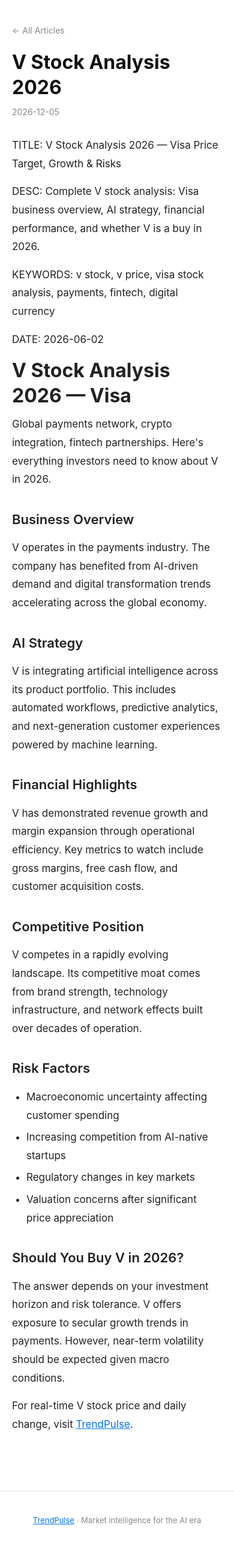
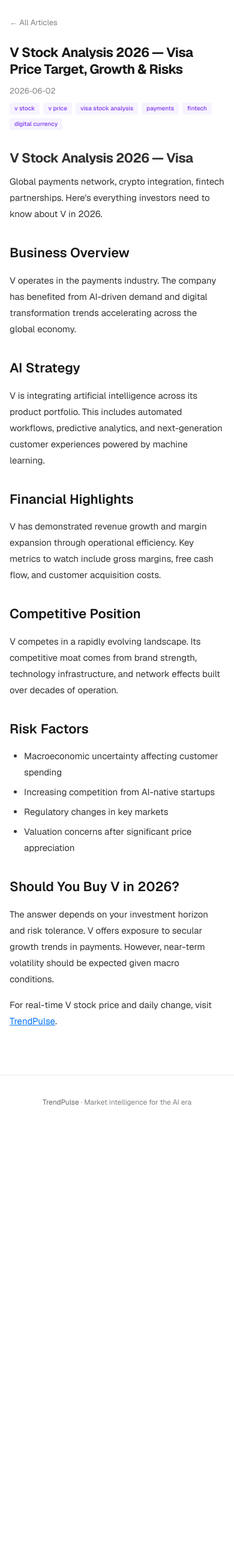
Before and after one commit to darkotan/trendpulse, a Flask app: page /blog/v-stock-analysis-2026 in a window 390 px wide. Shown: the whole page at 60% size. After the commit the page ends 1844 px from the top, so only its background shows below. Run offline with Flask 3, Linux system fonts and the light colour scheme.

Commit message:
fix: blog i18n — use translation system, fix article parser
Blog pages now use {{ T.xxx }} translation variables instead of hardcoded
English. Article parser handles TITLE:/DESC:/DATE:/KEYWORDS: frontmatter.
Removed duplicate /blog routes. Deleted unused blog_list.html reference.

- blog.html: Chinese/English UI via translations
- article.html: translated back link, footer
- articles.py: parse KEY:VALUE frontmatter format
- app.py: remove duplicate blog routes, pass T+lang
- translations.py: add blog_title, blog_subtitle, etc.

```diff
--- a/app.py
+++ b/app.py
@@ -551,17 +551,23 @@ def crypto_page(symbol: str):
 # ── Blog / Articles ────────────────────────────────
 @app.route("/blog")
 def blog_index():
+    from translations import get_translations, detect_language
+    lang = detect_language(request.headers.get('Accept-Language', ''))
+    T = get_translations(lang)
     articles = get_articles()
-    desc = f"Market analysis & insights. {len(articles)} articles on AI, semiconductors, crypto, and more."
     return render_template("blog.html",
-        title="Market Analysis & Insights — TrendPulse Blog",
-        description=desc, articles=articles)
+        T=T, lang=lang, articles=articles,
+        active_page='blog')
 @app.route("/blog/<slug>")
 def blog_article(slug: str):
+    from translations import get_translations, detect_language
+    lang = detect_language(request.headers.get('Accept-Language', ''))
+    T = get_translations(lang)
     article = get_article(slug)
     if not article:
-        return render_template("404.html"), 404
+        return "Article not found", 404
     return render_template("article.html",
+        T=T, lang=lang,
         title=f"{article['title']} | TrendPulse",
         description=article.get("description", ""),
         article=article)
@@ -610,19 +616,6 @@ def _esc(s):
 
 
 # ── Blog ────────────────────────────────────────────
-@app.route("/blog")
-def blog_list():
-    articles = list_articles()
-    return render_template("blog_list.html", articles=articles)
-
-
-@app.route("/blog/<slug>")
-def blog_post(slug):
-    article = get_article(slug)
-    if not article:
-        return "Article not found", 404
-    return render_template("blog_post.html", article=article)
-
 
 @app.route("/performance")
 def performance():
--- a/articles.py
+++ b/articles.py
@@ -17,7 +17,7 @@ def parse_article(path: Path) -> Optional[dict]:
     meta = {}
     body = text
 
-    # Extract frontmatter (--- key: value ---)
+    # Format 1: YAML frontmatter (--- key: value ---)
     if text.startswith("---"):
         parts = text.split("---", 2)
         if len(parts) >= 3:
@@ -26,12 +26,32 @@ def parse_article(path: Path) -> Optional[dict]:
                     k, v = line.split(":", 1)
                     meta[k.strip()] = v.strip()
             body = parts[2].strip()
+    else:
+        # Format 2: KEY: value lines at top of file
+        lines = text.split("\n")
+        body_start = 0
+        for i, line in enumerate(lines[:15]):
+            if line.startswith("TITLE:"):
+                meta["title"] = line[6:].strip()
+            elif line.startswith("DESC:"):
+                meta["description"] = line[5:].strip()
+            elif line.startswith("KEYWORDS:"):
+                meta["tags"] = line[9:].strip()
+            elif line.startswith("DATE:"):
+                meta["date"] = line[5:].strip()
+            elif line.strip() == "" and i > 0:
+                body_start = i + 1
+                break
+            else:
+                body_start = i + 1
+        if body_start > 0:
+            body = "\n".join(lines[body_start:]).strip()
 
     return {
         "slug": path.stem,
-        "title": meta.get("title", path.stem.replace("-", " ").title()),
-        "date": meta.get("date", datetime.fromtimestamp(path.stat().st_mtime).strftime("%Y-%m-%d")),
-        "description": meta.get("description", body[:160].replace("\n", " ")),
+        "title": meta.get("title") or path.stem.replace("-", " ").title(),
+        "date": meta.get("date") or datetime.fromtimestamp(path.stat().st_mtime).strftime("%Y-%m-%d"),
+        "description": meta.get("description") or body[:160].replace("\n", " "),
         "tags": [t.strip() for t in meta.get("tags", "").split(",") if t.strip()],
         "body_html": _md_to_html(body),
     }
--- a/templates/article.html
+++ b/templates/article.html
@@ -1,5 +1,5 @@
 <!DOCTYPE html>
-<html lang="en">
+<html lang="{{ lang }}">
 <head>
   <meta charset="UTF-8"><meta name="viewport" content="width=device-width,initial-scale=1.0">
   <title>{{ title }}</title>
@@ -10,35 +10,44 @@
   <meta property="og:image" content="/og-image.png">
   <meta name="twitter:card" content="summary_large_image">
   <link rel="canonical" href="https://trendscan.org/blog/{{ article.slug }}">
+  <link href="https://fonts.googleapis.com/css2?family=Geist:wght@300;400;500;600;700&family=Geist+Mono:wght@400;500&display=swap" rel="stylesheet">
   <style>
-    :root{--bg:#fff;--fg:#111;--muted:#888;--border:#e5e5e5;--accent:#0072f5}
+    :root{--black:#171717;--white:#fff;--gray-600:#4d4d4d;--gray-500:#666;--gray-400:#808080;--gray-100:#ebebeb;--gray-50:#fafafa;--blue:#0072f5;--accent:#7c3aed}
     *{box-sizing:border-box;margin:0;padding:0}
-    body{font-family:-apple-system,BlinkMacSystemFont,"Segoe UI",Roboto,sans-serif;background:var(--bg);color:var(--fg);-webkit-font-smoothing:antialiased}
-    .container{max-width:720px;margin:0 auto;padding:40px 20px}
-    .back{color:var(--muted);text-decoration:none;font-size:14px;margin-bottom:24px;display:inline-block}
-    .back:hover{color:var(--accent)}
-    h1{font-size:32px;font-weight:700;line-height:1.3;margin-bottom:12px}
-    .meta{color:var(--muted);font-size:14px;margin-bottom:32px}
+    html,body{overflow-x:hidden;max-width:100vw}
+    body{background:var(--white);color:var(--black);font-family:'Geist',system-ui,sans-serif;font-feature-settings:'liga';-webkit-font-smoothing:antialiased;line-height:1.6}
+    .container{max-width:720px;margin:0 auto;padding:40px 24px}
+    .back{color:var(--gray-400);text-decoration:none;font-size:13px;margin-bottom:24px;display:inline-block;transition:color .15s}
+    .back:hover{color:var(--blue)}
+    h1{font-size:28px;font-weight:700;line-height:1.3;margin-bottom:12px;letter-spacing:-0.56px}
+    .meta{color:var(--gray-400);font-size:13px;margin-bottom:32px}
     .tags{display:flex;gap:6px;flex-wrap:wrap;margin-top:8px}
-    .tag{font-size:11px;padding:2px 8px;background:#f0f4ff;color:var(--accent);border-radius:4px}
-    .article-body{font-size:17px;line-height:1.8;color:#222}
-    .article-body h2{font-size:22px;margin:32px 0 12px;font-weight:600}
-    .article-body h3{font-size:18px;margin:24px 0 8px;font-weight:600}
+    .tag{font-size:10px;padding:2px 8px;background:rgba(124,58,237,.06);color:var(--accent);border-radius:4px;font-weight:500}
+    .article-body{font-size:16px;line-height:1.8;color:#333}
+    .article-body h2{font-size:22px;margin:32px 0 12px;font-weight:600;color:var(--black)}
+    .article-body h3{font-size:18px;margin:24px 0 8px;font-weight:600;color:var(--black)}
     .article-body p{margin-bottom:16px}
-    .article-body ul{margin:8px 0 16px 24px}
+    .article-body ul,.article-body ol{margin:8px 0 16px 24px}
     .article-body li{margin-bottom:6px}
-    .article-body strong{color:#000}
-    .article-body a{color:var(--accent)}
-    .article-body pre{background:#f5f5f5;padding:16px;border-radius:8px;overflow-x:auto;font-size:14px;margin:16px 0}
-    .article-body code{font-family:"SF Mono",Consolas,monospace;font-size:14px}
-    .article-body em{color:#555}
-    footer{text-align:center;padding:40px;color:var(--muted);font-size:13px;border-top:1px solid var(--border);margin-top:40px}
-    footer a{color:var(--accent)}
+    .article-body strong{color:var(--black)}
+    .article-body a{color:var(--blue)}
+    .article-body pre{background:var(--gray-50);padding:16px;border-radius:8px;overflow-x:auto;font-size:14px;margin:16px 0;border:1px solid var(--gray-100)}
+    .article-body code{font-family:'Geist Mono',monospace;font-size:14px}
+    .article-body em{color:var(--gray-600)}
+    .article-body blockquote{border-left:3px solid var(--accent);padding-left:16px;margin:16px 0;color:var(--gray-600)}
+    footer{text-align:center;padding:36px 20px;border-top:1px solid var(--gray-100);margin-top:36px;font-size:12px;color:var(--gray-400)}
+    footer a{color:var(--gray-500);text-decoration:none}
+    footer a:hover{color:var(--black)}
+    @media(max-width:480px){
+      .container{padding:24px 16px}
+      h1{font-size:22px}
+      .article-body{font-size:15px}
+    }
   </style>
 </head>
 <body>
   <div class="container">
-    <a href="/blog" class="back">← All Articles</a>
+    <a href="/blog" class="back">{{ T.blog_back }}</a>
     <h1>{{ article.title }}</h1>
     <div class="meta">
       {{ article.date }}
@@ -47,11 +56,11 @@
       {% endif %}
     </div>
     <div class="article-body">
-      {{ article.body_html | safe }}
+      {{ (article.body_html or article.content_html) | safe }}
     </div>
   </div>
   <footer>
-    <a href="/">TrendPulse</a> · Market intelligence for the AI era
+    <a href="/">TrendPulse</a> · {{ T.blog_footer }}
   </footer>
 </body>
 </html>
--- a/translations.py
+++ b/translations.py
@@ -46,6 +46,14 @@ TRANSLATIONS = {
         'symbol': 'Symbol',
         'change': 'Change',
         'high_risk_bullish': 'High Risk Bullish',
+        'blog_title': '📝 Market Analysis & Insights',
+        'blog_subtitle': 'Deep dives on AI, semiconductors, crypto, and market trends',
+        'blog_empty': 'No articles yet. Check back soon.',
+        'blog_back': '← All Articles',
+        'blog_back_home': '← Back to TrendPulse',
+        'blog_footer': 'Market intelligence for the AI era',
+        'blog_meta_title': 'Market Analysis — TrendPulse Blog',
+        'blog_meta_desc': 'Deep market analysis articles. Covering AI, semiconductors, crypto, and more.',
     },
     'zh': {
         'lang_code': 'zh',
@@ -89,6 +97,14 @@ TRANSLATIONS = {
         'symbol': '标的',
         'change': '变动',
         'high_risk_bullish': '高风险偏多',
+        'blog_title': '📝 市场分析 & 深度洞察',
+        'blog_subtitle': 'AI、半导体、加密货币与市场趋势深度研究',
+        'blog_empty': '暂无文章，敬请期待',
+        'blog_back': '← 返回文章列表',
+        'blog_back_home': '← 返回 TrendPulse',
+        'blog_footer': 'AI 时代的市场情报',
+        'blog_meta_title': '市场分析 — TrendPulse 博客',
+        'blog_meta_desc': '深度市场分析文章。覆盖 AI、半导体、加密货币等热门赛道。',
     },
     'ja': {
         'lang_code': 'ja',
```
Also changed, not shown: templates/blog.html (+30 -27 lines).
